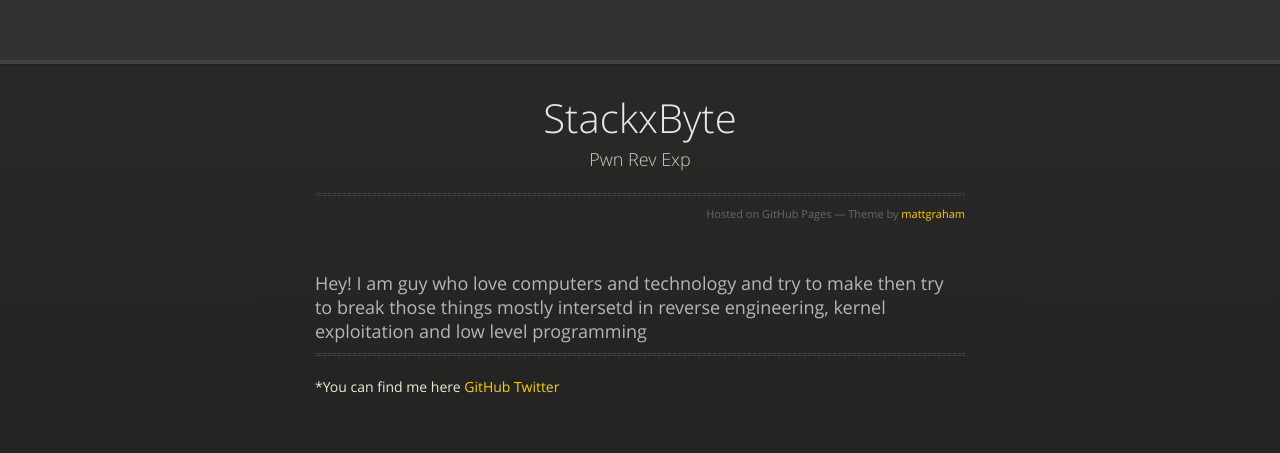
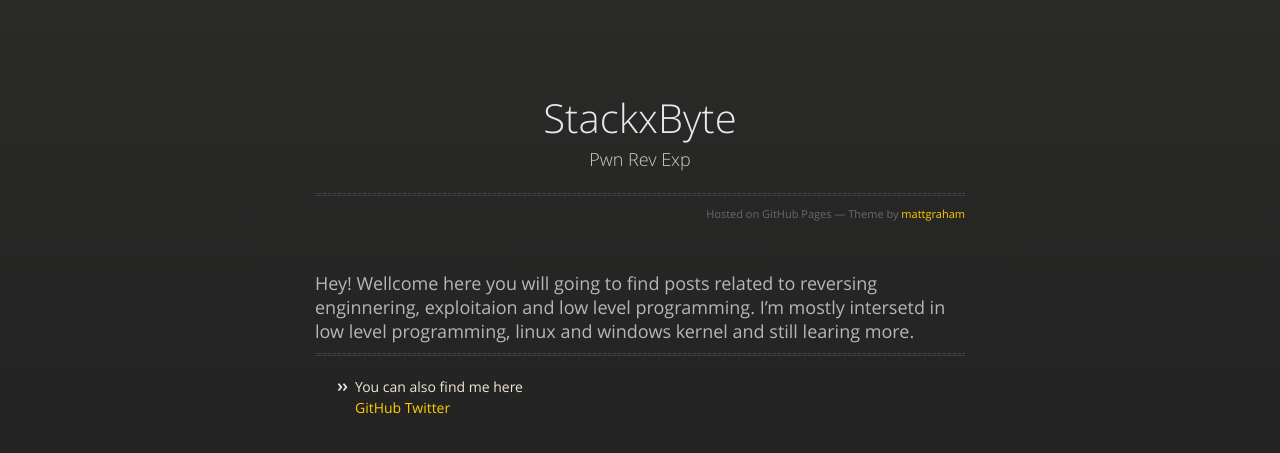
Before and after one commit to stackxbyte/stackxbyte.github.io, a Jekyll site: the page built from index.md, in a window 1280 px wide. Shown: the top 453 px of the page. Built offline with Jekyll 4.4.1, drawn with Linux system fonts in a browser that asks for light colours; our own code applies the rules of GitHub Pages for plain Markdown files.

Commit message:
updated index.md

```diff
--- a/_layouts/default.html
+++ b/_layouts/default.html
@@ -18,8 +18,8 @@
     {% include head-custom.html %}
   </head>
   <body>
-      <div id="header">
-        <nav>
+      <!-- <div id="header"> -->
+        <!-- <nav> -->
           <!-- <ul> -->
           <!--   <li class="fork"><a href="{{ site.github.repository_url }}">View On GitHub</a></li> -->
           <!--   {% if site.show_downloads %} -->
--- a/index.md
+++ b/index.md
@@ -1,9 +1,10 @@
 ---
 layout: default
 ---
-### Hey! I am guy who love computers and technology and try to make then try to break those things mostly intersetd in reverse engineering, kernel exploitation and low level programming
+
+### Hey! Wellcome here you will going to find posts related to reversing enginnering, exploitaion and low level programming. I'm mostly intersetd in low level programming, linux and windows kernel and still learing more.
 
 ---------------------------------------
-*You can find me here
+* You can also find me here <br>
 [GitHub](https://github.com/stackxbyte)
 [Twitter](https://x.com/c00l_k3d)
```
Also changed, not shown: other parts of _layouts/default.html (+2 -2 lines).
